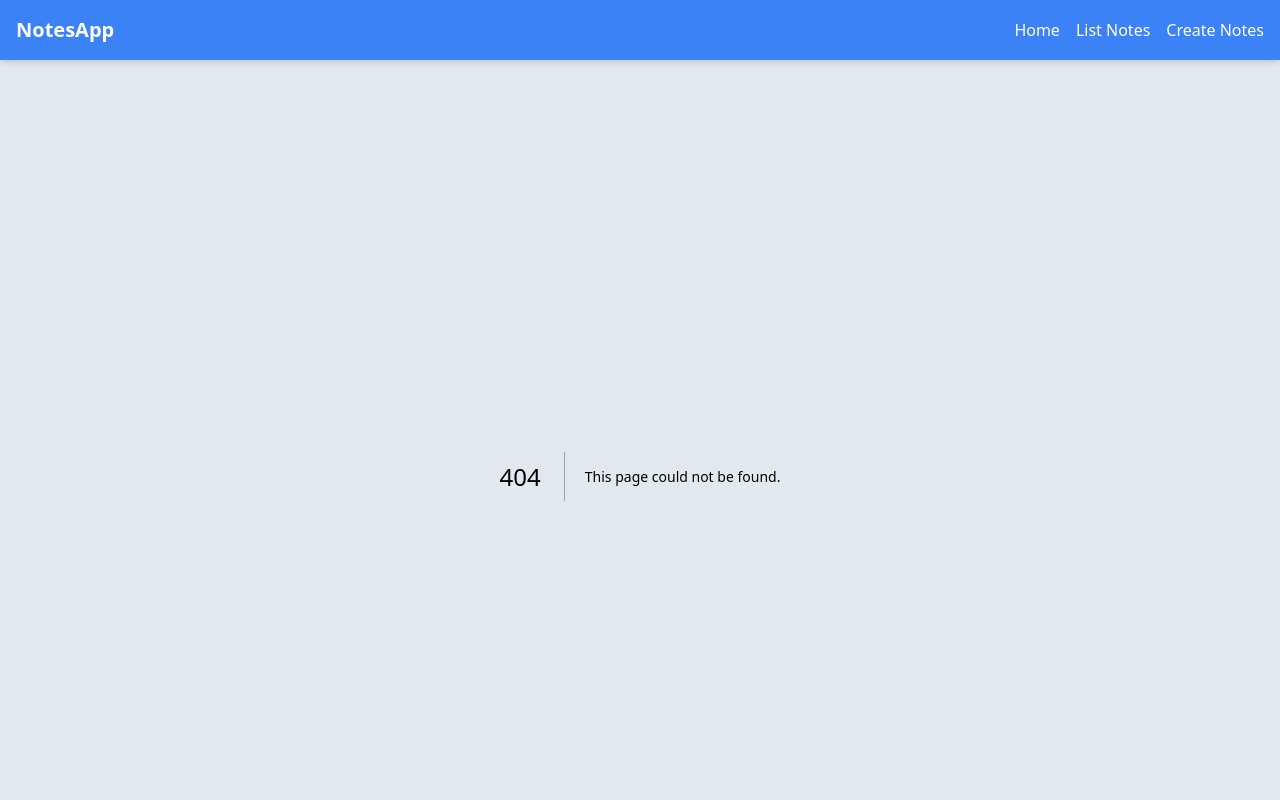
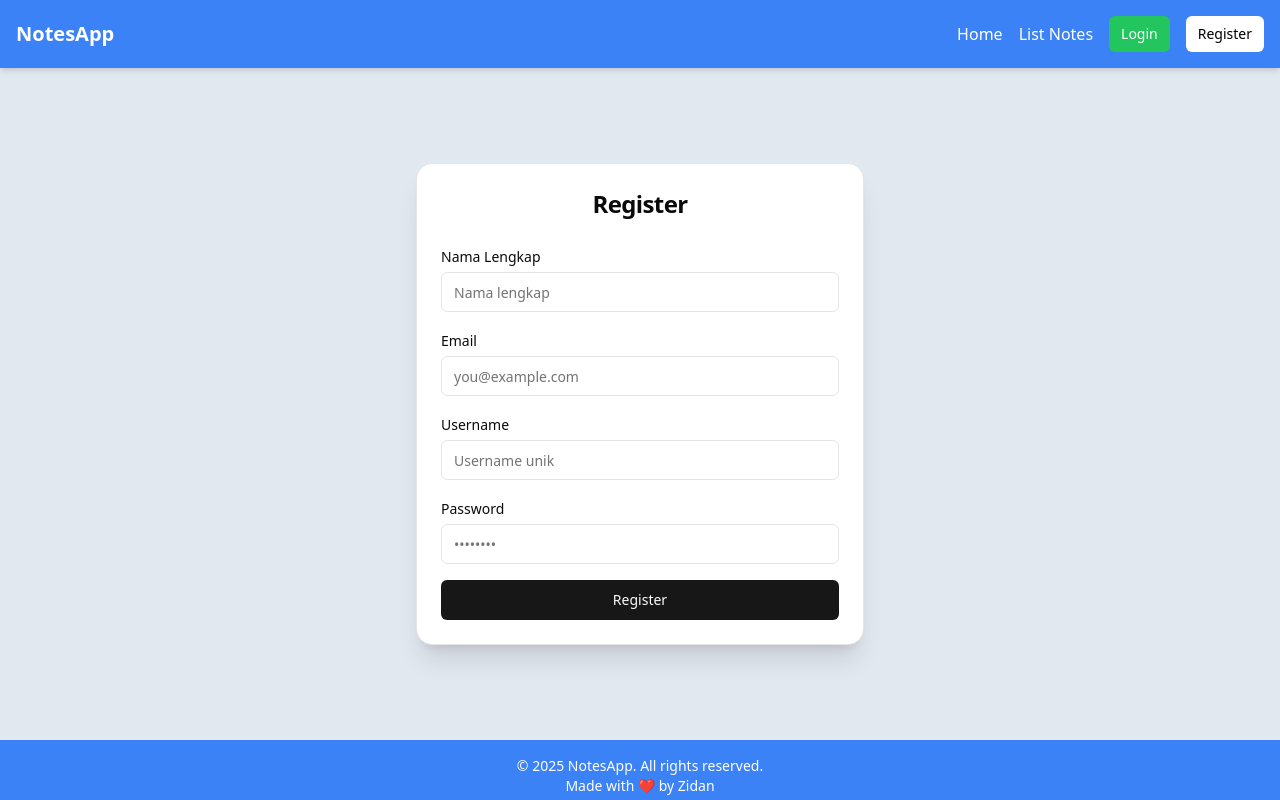
Before and after one commit to M12Zidan/notes-app, a Next.js app: page /register in a window 1280 px wide. Before the commit this address had no page. Shown: the top 800 px of the page. Built offline with nearby package versions, Linux system fonts and the light colour scheme.

Commit message:
update auth

```diff
--- /dev/null
+++ b/src/app/(auth)/login/page.jsx
@@ -0,0 +1,83 @@
+"use client";
+
+import { useState } from "react";
+import { Card, CardContent, CardHeader, CardTitle } from "@/components/ui/card";
+import { Input } from "@/components/ui/input";
+import { Button } from "@/components/ui/button";
+import { Label } from "@/components/ui/label";
+
+export default function LoginPage() {
+  const [username, setUsername] = useState("");
+  const [password, setPassword] = useState("");
+  const [loading, setLoading] = useState(false);
+  const [error, setError] = useState("");
+
+  const handleLogin = async (e) => {
+    e.preventDefault();
+    setLoading(true);
+    setError("");
+
+    try {
+      const res = await fetch(`${process.env.NEXT_PUBLIC_API_URL}/login`, {
+        method: "POST",
+        body: JSON.stringify({ username, password }),
+        headers: {
+          "Content-Type": "application/json",
+        },
+      });
+
+      if (!res.ok) {
+        const data = await res.json();
+        throw new Error(data.message || "Login failed");
+      }
+
+      const data = await res.json();
+      localStorage.setItem("token", data.token);
+
+      window.location.href = "/notes";
+    } catch (err) {
+      setError(err.message);
+    } finally {
+      setLoading(false);
+    }
+  };
+
+  return (
+    <div className="flex items-center justify-center h-full min-h-[calc(100vh-theme(spacing.40))] p-4">
+      <Card className="w-full max-w-md shadow-xl rounded-2xl">
+        <CardHeader>
+          <CardTitle className="text-center text-2xl">Login</CardTitle>
+        </CardHeader>
+        <CardContent>
+          <form onSubmit={handleLogin} className="space-y-4">
+            <div className="space-y-1">
+              <Label htmlFor="username">Username</Label>
+              <Input
+                id="username"
+                value={username}
+                onChange={(e) => setUsername(e.target.value)}
+                required
+                placeholder="Masukan Username"
+              />
+            </div>
+            <div className="space-y-1">
+              <Label htmlFor="password">Password</Label>
+              <Input
+                id="password"
+                type="password"
+                value={password}
+                onChange={(e) => setPassword(e.target.value)}
+                required
+                placeholder="••••••••"
+              />
+            </div>
+            {error && <p className="text-red-500 text-sm">{error}</p>}
+            <Button type="submit" className="w-full" disabled={loading}>
+              {loading ? "Logging in..." : "Login"}
+            </Button>
+          </form>
+        </CardContent>
+      </Card>
+    </div>
+  );
+}
--- /dev/null
+++ b/src/app/(auth)/register/page.jsx
@@ -0,0 +1,115 @@
+"use client";
+
+import { useState } from "react";
+import { useRouter } from "next/navigation";
+import { Card, CardContent, CardHeader, CardTitle } from "@/components/ui/card";
+import { Input } from "@/components/ui/input";
+import { Button } from "@/components/ui/button";
+import { Label } from "@/components/ui/label";
+
+export default function RegisterPage() {
+  const router = useRouter();
+  const [form, setForm] = useState({
+    nm_lengkap: "",
+    email: "",
+    username: "",
+    password: "",
+  });
+  const [loading, setLoading] = useState(false);
+  const [error, setError] = useState("");
+
+  const handleChange = (e) => {
+    setForm({ ...form, [e.target.name]: e.target.value });
+  };
+
+  const handleRegister = async (e) => {
+    e.preventDefault();
+    setLoading(true);
+    setError("");
+
+    try {
+      const res = await fetch(`${process.env.NEXT_PUBLIC_API_URL}/register`, {
+        method: "POST",
+        headers: {
+          "Content-Type": "application/json",
+        },
+        body: JSON.stringify(form),
+      });
+
+      if (!res.ok) {
+        const data = await res.json();
+        throw new Error(data.message || "Registration failed");
+      }
+
+      router.push("/login"); // Redirect ke login setelah berhasil daftar
+    } catch (err) {
+      setError(err.message);
+    } finally {
+      setLoading(false);
+    }
+  };
+
+  return (
+    <div className="flex items-center justify-center h-full min-h-[calc(100vh-theme(spacing.40))] p-4">
+      <Card className="w-full max-w-md shadow-xl rounded-2xl">
+        <CardHeader>
+          <CardTitle className="text-center text-2xl">Register</CardTitle>
+        </CardHeader>
+        <CardContent>
+          <form onSubmit={handleRegister} className="space-y-4">
+            <div className="space-y-1">
+              <Label htmlFor="nm_lengkap">Nama Lengkap</Label>
+              <Input
+                id="nm_lengkap"
+                name="nm_lengkap"
+                value={form.nm_lengkap}
+                onChange={handleChange}
+                required
+                placeholder="Nama lengkap"
+              />
+            </div>
+            <div className="space-y-1">
+              <Label htmlFor="email">Email</Label>
+              <Input
+                id="email"
+                name="email"
+                type="email"
+                value={form.email}
+                onChange={handleChange}
+                required
+                placeholder="you@example.com"
+              />
+            </div>
+            <div className="space-y-1">
+              <Label htmlFor="username">Username</Label>
+              <Input
+                id="username"
+                name="username"
+                value={form.username}
+                onChange={handleChange}
+                required
+                placeholder="Username unik"
+              />
+            </div>
+            <div className="space-y-1">
+              <Label htmlFor="password">Password</Label>
+              <Input
+                id="password"
+                name="password"
+                type="password"
+                value={form.password}
+                onChange={handleChange}
+                required
+                placeholder="••••••••"
+              />
+            </div>
+            {error && <p className="text-red-500 text-sm">{error}</p>}
+            <Button type="submit" className="w-full" disabled={loading}>
+              {loading ? "Registering..." : "Register"}
+            </Button>
+          </form>
+        </CardContent>
+      </Card>
+    </div>
+  );
+}
--- a/src/app/api/notes/route.js
+++ b/src/app/api/notes/route.js
@@ -40,10 +40,15 @@ export async function POST(request) {
 
     const note = await prisma.notes.create({
       data: {
-        id_user: body.id_user,
-        title: body.title,
-        content: body.content,
-      },
+        id_user : validate.data.id_user,
+        title: validate.data.title,
+        content: validate.data.content
+      }
+      // data: {
+      //   id_user: body.id_user,
+      //   title: body.title,
+      //   content: body.content,
+      // },
     });
 
     if (!note) {
--- a/src/app/layout.jsx
+++ b/src/app/layout.jsx
@@ -1,6 +1,7 @@
+import { cookies } from "next/headers";
 import Navbar from "@/components/my-components/Navbar";
 import Footer from "@/components/my-components/Footer";
-import { Toaster } from "@/components/ui/toaster"
+import { Toaster } from "@/components/ui/toaster";
 import "./globals.css";
 
 export const metadata = {
@@ -12,10 +13,12 @@ export const metadata = {
 };
 
 export default function RootLayout({ children }) {
+
   return (
     <html lang="en">
       <body className={`antialiased flex flex-col min-h-screen`}>
-        <Navbar />
+        {/* Pass isLoggedIn to Navbar */}
+        <Navbar/>
         <section className="p-4 bg-slate-200 flex-grow">{children}</section>
         <Footer />
         <Toaster />
--- a/src/app/notes/create/page.jsx
+++ b/src/app/notes/create/page.jsx
@@ -1,6 +1,6 @@
 "use client";
 
-import { useState } from "react";
+import { useState, useEffect } from "react";
 import { useRouter } from "next/navigation";
 import { Input } from "@/components/ui/input";
 import { Textarea } from "@/components/ui/textarea";
@@ -17,6 +17,14 @@ export default function CreateNotePage() {
 
   const router = useRouter();
   const { toast } = useToast();
+
+  useEffect(() => {
+    const token = localStorage.getItem("token");
+
+    if (!token) {
+      router.push("/");
+    }
+  }, [router]);
 
   const handleCreate = async () => {
     if (!title.trim() || !content.trim()) {
--- a/src/app/notes/page.jsx
+++ b/src/app/notes/page.jsx
@@ -6,14 +6,12 @@ import { Loader } from "lucide-react";
 const NotesPage = () => {
   const [notes, setNotes] = useState([]);
   const [loading, setLoading] = useState(true);
+  const [userId, setUserId] = useState(null);
 
   useEffect(() => {
     const fetchNotes = async () => {
       try {
-        const response = await fetch(
-          `${process.env.NEXT_PUBLIC_API_URL}/notes`
-        );
-        console.log(process.env.API_URL);
+        const response = await fetch(`${process.env.NEXT_PUBLIC_API_URL}/notes`);
         const data = await response.json();
         if (data.code === 200) {
           setNotes(data.data.notes);
@@ -24,6 +22,17 @@ const NotesPage = () => {
         setLoading(false);
       }
     };
+
+    // Ambil token dari localStorage dan dekode untuk mendapatkan userId
+    const token = localStorage.getItem("token");
+    if (token) {
+      try {
+        const decodedToken = JSON.parse(atob(token.split('.')[1]));
+        setUserId(decodedToken.userId); // Ambil userId dari token
+      } catch (error) {
+        console.error("Invalid token:", error);
+      }
+    }
 
     fetchNotes();
   }, []);
@@ -46,7 +55,10 @@ const NotesPage = () => {
       ) : (
         <div className="grid grid-cols-1 sm:grid-cols-2 md:grid-cols-3 gap-6 justify-items-center">
           {notes.map((note) => (
-            <CardNotes key={note.id_notes} note={note} />
+            <CardNotes
+              key={note.id_notes}
+              note={note}
+              isOwner={note.id_user === userId} />
           ))}
         </div>
       )}
--- a/src/components/my-components/CardNotes.jsx
+++ b/src/components/my-components/CardNotes.jsx
@@ -11,7 +11,7 @@ import { DialogEdit } from "./edit-dialog";
 import { DialogDelete } from "@/components/my-components/delete-dialog";
 import Link from "next/link";
 
-const CardNotes = ({ note }) => {
+const CardNotes = ({ note, isOwner }) => {
   return (
     <div className="bg-white min-h-[160px] flex flex-col gap-4 justify-between rounded-lg shadow-md p-4 max-w-sm w-full">
       <div>
@@ -24,6 +24,7 @@ const CardNotes = ({ note }) => {
         <p>Updated at: {new Date(note.updated_at).toLocaleString()}</p>
       </div>
 
+      {isOwner && (
         <div className="flex gap-1 self-end">
           <TooltipProvider>
             <Tooltip>
@@ -51,6 +52,7 @@ const CardNotes = ({ note }) => {
             </Tooltip>
           </TooltipProvider>
         </div>
+      )}
     </div>
   );
 };
--- a/src/components/my-components/Navbar.jsx
+++ b/src/components/my-components/Navbar.jsx
@@ -1,27 +1,37 @@
-'use client'
+"use client";
 import { Menu, X } from "lucide-react";
 import Link from "next/link";
-import React, { useState } from "react";
+import React, { useState, useEffect } from "react";
+import { useRouter } from "next/navigation";
+import { Button } from "@/components/ui/button";
 
 export default function Navbar() {
   const [isOpen, setIsOpen] = useState(false);
+  const [isLoggedIn, setIsLoggedIn] = useState(false);
+  const router = useRouter();
 
   const toggleSidebar = () => {
     setIsOpen(!isOpen);
   };
 
+  useEffect(() => {
+    const token = localStorage.getItem("token");
+    setIsLoggedIn(!!token);
+  }, []);
+
+  const handleLogout = () => {
+    localStorage.removeItem("token");
+    setIsLoggedIn(false);
+    router.push("/login");
+  };
+
   return (
     <div>
-      {/* Navbar utama */}
       <nav className="bg-blue-500 p-4 w-full z-50 shadow-md sticky">
         <div className="max-w-7xl mx-auto flex justify-between items-center">
-          <div className="text-white font-bold text-xl">
-            NotesApp
-          </div>
+          <div className="text-white font-bold text-xl">NotesApp</div>
           <div className="flex items-center space-x-4 md:hidden transition-all">
-            {/* Ikon Hamburger untuk mobile */}
-            {
-              isOpen ? (
+            {isOpen ? (
               <button onClick={toggleSidebar}>
                 <X className="text-white" size={24} />
               </button>
@@ -29,28 +39,116 @@ export default function Navbar() {
               <button onClick={toggleSidebar}>
                 <Menu className="text-white" size={24} />
               </button>
-              )
-            }
+            )}
           </div>
-          <div className="hidden md:flex space-x-4">
-            {/* Navigasi Desktop */}
-            <Link href="/" className="text-white hover:text-gray-300">Home</Link>
-            <Link href="/notes" className="text-white hover:text-gray-300">List Notes</Link>
-            <Link href="/notes/create" className="text-white hover:text-gray-300">Create Notes</Link>
+          <div className="hidden md:flex space-x-4 items-center">
+            <Link href="/" className="text-white hover:text-gray-300">
+              Home
+            </Link>
+            <Link href="/notes" className="text-white hover:text-gray-300">
+              List Notes
+            </Link>
+            {isLoggedIn && (
+              <Link
+                href="/notes/create"
+                className="text-white hover:text-gray-300"
+              >
+                Create Notes
+              </Link>
+            )}
+            {isLoggedIn ? (
+              <Button
+                size="sm"
+                onClick={handleLogout}
+                className="text-white hover:text-gray-300"
+              >
+                Logout
+              </Button>
+            ) : (
+              <>
+                <Link href="/login" className="text-white hover:text-gray-300">
+                  <Button
+                    size="sm"
+                    type="button"
+                    className="text-white hover:text-gray-300 bg-green-500 hover:bg-green-600"
+                  >
+                    Login
+                  </Button>
+                </Link>
+                <Link
+                  href="/register"
+                  className="text-white hover:text-gray-300"
+                >
+                  <Button
+                    size="sm"
+                    type="button"
+                    className="text-black bg-white hover:bg-gray-100"
+                  >
+                    Register
+                  </Button>
+                </Link>
+              </>
+            )}
           </div>
         </div>
       </nav>
 
-      {/* Sidebar (untuk mobile) */}
-      <div className={`fixed inset-0 bg-gray-800 bg-opacity-50 md:hidden ${isOpen ? 'block' : 'hidden'}`}>
-        <div className={`w-64 bg-blue-500 p-6 space-y-6 transform transition-transform ${isOpen ? 'translate-x-0' : '-translate-x-full'} duration-500 ease-in-out h-full`}>
-          <div className="flex justify-between items-center">
+      {/* Sidebar Mobile */}
+      <div
+        className={`fixed inset-0 bg-gray-800 bg-opacity-50 md:hidden ${
+          isOpen ? "block" : "hidden"
+        }`}
+      >
+        <div
+          className={`w-64 bg-blue-500 p-6 space-y-6 transform transition-transform ${
+            isOpen ? "translate-x-0" : "-translate-x-full"
+          } duration-500 ease-in-out h-full`}
+        >
           <div className="text-white font-bold text-xl">NotesApp</div>
-          </div>
           <div className="space-y-4 mt-6 flex flex-col">
-            <Link href="/" className="text-white text-lg hover:bg-white hover:text-black rounded-md p-2 transition-all">Home</Link>
-            <Link href="/notes" className="text-white text-lg hover:bg-white hover:text-black rounded-md p-2 transition-all">List Notes</Link>
-            <Link href="/create" className="text-white text-lg hover:bg-white hover:text-black rounded-md p-2 transition-all">Create Notes</Link>
+            <Link
+              href="/"
+              className="text-white text-lg hover:bg-white hover:text-black p-2 rounded-md"
+            >
+              Home
+            </Link>
+            <Link
+              href="/notes"
+              className="text-white text-lg hover:bg-white hover:text-black p-2 rounded-md"
+            >
+              List Notes
+            </Link>
+            {isLoggedIn && (
+              <Link
+                href="/notes/create"
+                className="text-white text-lg hover:bg-white hover:text-black p-2 rounded-md"
+              >
+                Create Notes
+              </Link>
+            )}
+            {isLoggedIn ? (
+              <button
+                onClick={handleLogout}
+                className="text-white text-left text-lg hover:bg-white hover:text-black p-2 rounded-md"
+              >
+                Logout
+              </button>
+            ) : (
+              <>
+                <Link
+                  href="/login"
+                  className="text-white text-lg hover:bg-white hover:text-black p-2 rounded-md"
+                >
+                  Login
+                </Link>
+                <Link
+                  href="/register"
+                  className="text-white text-lg hover:bg-white hover:text-black p-2 rounded-md"
+                >
+                  Register
+                </Link>
+              </>
+            )}
           </div>
         </div>
       </div>
```
Lines whose indentation alone changed are shown as unchanged.
